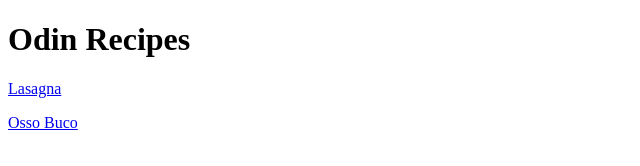
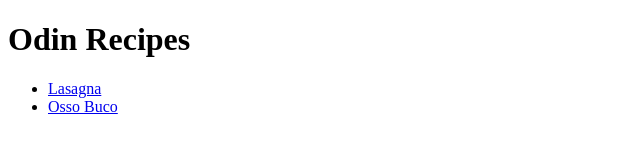
Before and after one commit to esoi-lyon/odin-recipes, a plain HTML site: page index.html in a window 1280 px wide. Shown: the whole page, without its empty margins (0-640 px from the left). Drawn offline with Linux system fonts and the light colour scheme.

Commit message:
Add ul to index.html

```diff
--- a/index.html
+++ b/index.html
@@ -7,9 +7,11 @@
 
     <body>
         <h1>Odin Recipes</h1>
-        <a href="recipes/lasagna.html">Lasagna</a>
-        <p></p><a href="recipes/osso-buco.html">Osso Buco</a>
+        <ul>
+        <li><a href="recipes/lasagna.html">Lasagna</a></li>
+        <li><a href="recipes/osso-buco.html">Osso Buco</a></li>
 
+    </ul>
 
     </body>
 </html>
```
